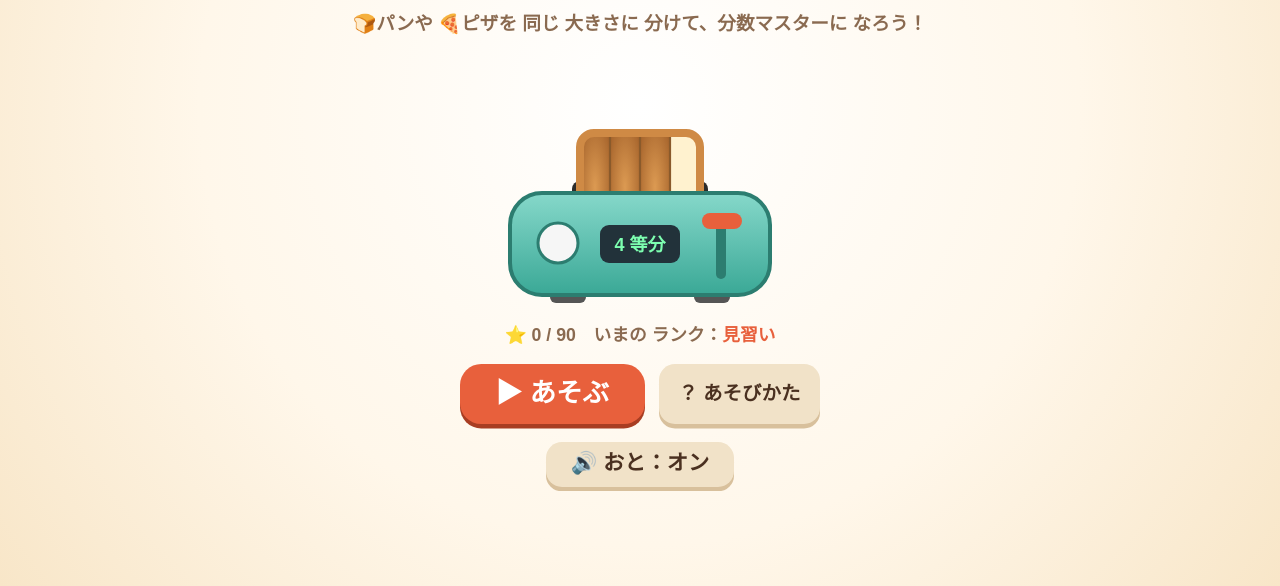
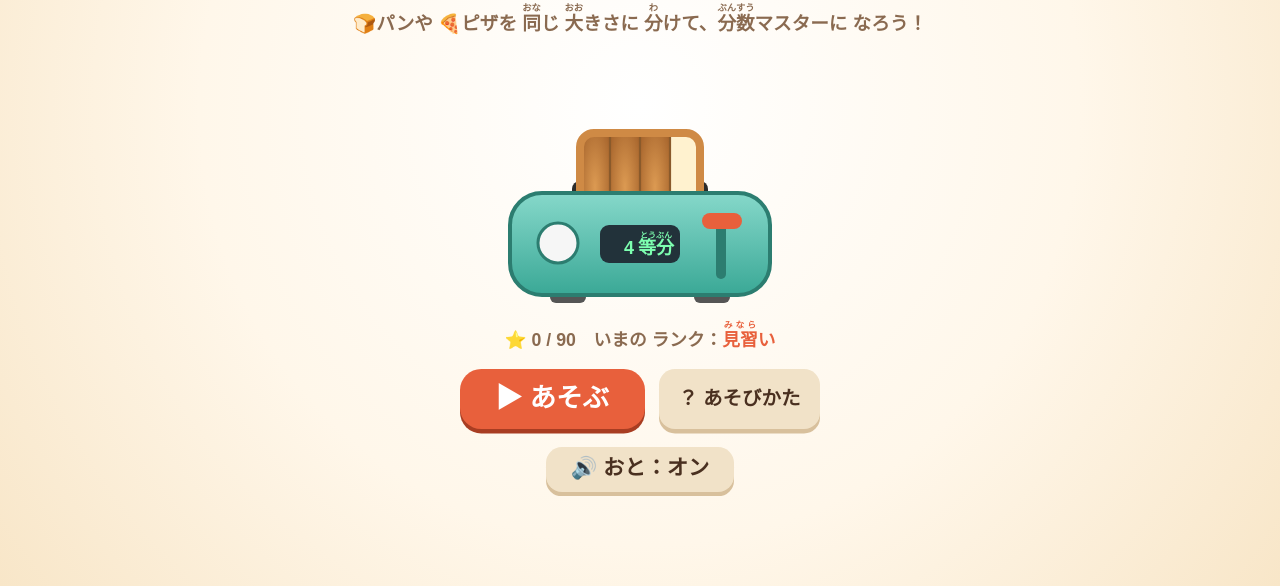
Before and after one commit to wobachan/edu-apps, a plain HTML site: page toubun-toaster/index.html in a window 1280 px wide. Shown: the part 214-800 px from the top of the page. Drawn offline with Linux system fonts and the light colour scheme.

Commit message:
等分トースター：すべての漢字にふりがな
Co-Authored-By: Claude Opus 5.5 <noreply@anthropic.com>

```diff
--- a/toubun-toaster/index.html
+++ b/toubun-toaster/index.html
@@ -183,6 +183,9 @@ svg#toaster{width:100%;height:100%;max-width:640px;display:block;overflow:visibl
 .toasting #tbody{animation:buzz .12s linear infinite}
 @keyframes buzz{0%,100%{transform:translateX(0)}50%{transform:translateX(1.6px)}}
 .lcd{font-size:25px;fill:#7dffb0;font-weight:800}
+.lcdr{font-size:11px;fill:#7dffb0;font-weight:700;text-anchor:middle;opacity:.9}
+/* ふりがな */
+rt{font-size:.5em;font-weight:700;letter-spacing:0}
 /* ピザ（オーブントースター） */
 .pzs .pc{fill:#fde7a0}
 .pzs .pc.mark{fill:url(#mk)}
@@ -309,7 +312,9 @@ svg#toaster{width:100%;height:100%;max-width:640px;display:block;overflow:visibl
     <rect x="70" y="236" width="36" height="14" rx="6" fill="#555"/><rect x="214" y="236" width="36" height="14" rx="6" fill="#555"/>
     <rect x="30" y="140" width="260" height="102" rx="32" fill="url(#tbg)" stroke="#2c7d70" stroke-width="4"/>
     <rect x="120" y="172" width="80" height="38" rx="9" fill="#22323a"/>
-    <text x="160" y="198" text-anchor="middle" font-size="18" font-weight="800" fill="#7dffb0">4 等分</text>
+    <text x="154" y="201" text-anchor="end" font-size="18" font-weight="800" fill="#7dffb0">4</text>
+    <text x="158" y="201" font-size="18" font-weight="800" fill="#7dffb0">等分</text>
+    <text x="176" y="185" text-anchor="middle" font-size="8" font-weight="700" fill="#7dffb0">とうぶん</text>
     <circle cx="78" cy="190" r="20" fill="#f6f6f6" stroke="#2c7d70" stroke-width="3"/>
     <rect x="236" y="160" width="10" height="66" rx="5" fill="#2c7d70"/><rect x="222" y="160" width="40" height="16" rx="8" fill="#e8603c"/>
   </svg>
@@ -489,6 +494,59 @@ function M(k,n){
   return `<span class="mixed">${w}${F(r,n)}</span>`;
 }
 
+/* ---------- ふりがな（2年生が 読めるように、画面に 出る すべての 漢字に ルビを つける） ---------- */
+// 画面の 字が かわる たびに、まだ ルビの ない 漢字を さがして つける。読みは この 表で きめる。
+const RUBY_WORDS=[['何等分','なんとうぶん'],['何分','なんぶん'],['分子','ぶんし'],['分数','ぶんすう'],['分母','ぶんぼ'],
+  ['十字','じゅうじ'],['名人','めいじん'],['等分','とうぶん'],['約分','やくぶん'],['通分','つうぶん'],['見習','みなら'],['角度','かくど']];
+const RUBY_ONE={中:'なか',何:'なん',作:'つく',切:'き',同:'おな',大:'おお',屋:'や',年:'ねん',引:'ひ',指:'ゆび',方:'かた',
+  点:'てん',焼:'や',等:'ひと',線:'せん',考:'かんが',見:'み',近:'ちか',通:'とお',青:'あお',食:'た',人:'にん'};
+const RUBY_HON={1:'いっぽん',2:'にほん',3:'さんぼん',4:'よんほん',5:'ごほん',6:'ろっぽん',7:'ななほん',8:'はっぽん',9:'きゅうほん',10:'じゅっぽん'};
+const KANJI_RE=/[\u4e00-\u9fff々]/;
+function readOne(ch,next){
+  if(ch==='分') return /^[けか]/.test(next)?'わ':'ぶん';   // 分ける・分かれる／等分・分だよ
+  if(ch==='出') return /^[しす]/.test(next)?'だ':'で';     // 出して・出す／出たら・出る
+  if(ch==='数') return next[0]==='え'?'かぞ':'かず';       // 数える／数が
+  return RUBY_ONE[ch]||null;
+}
+function rubyFrag(text){
+  const f=document.createDocumentFragment();
+  let plain='';
+  const flush=()=>{ if(plain){ f.appendChild(document.createTextNode(plain)); plain=''; } };
+  const ruby=(base,rt)=>{ flush(); const r=document.createElement('ruby'); r.textContent=base; const t=document.createElement('rt'); t.textContent=rt; r.appendChild(t); f.appendChild(r); };
+  for(let i=0;i<text.length;){
+    const m=text.slice(i).match(/^(\d+)([人本])/);
+    if(m){ // 1人・2人・3本 など、数字と いっしょに 読む もの
+      const n=+m[1];
+      if(m[2]==='人'&&(n===1||n===2)){ ruby(m[0],n===1?'ひとり':'ふたり'); i+=m[0].length; continue; }
+      if(m[2]==='本'){ ruby(m[0],RUBY_HON[n]||m[1]+'ほん'); i+=m[0].length; continue; }
+    }
+    const ch=text[i];
+    if(!KANJI_RE.test(ch)){ plain+=ch; i++; continue; }
+    const w=RUBY_WORDS.find(([k])=>text.startsWith(k,i));
+    if(w){ ruby(w[0],w[1]); i+=w[0].length; continue; }
+    const r=readOne(ch,text.slice(i+1,i+3));
+    if(r) ruby(ch,r); else plain+=ch;
+    i++;
+  }
+  flush();
+  return f;
+}
+function rubify(root){
+  const tw=document.createTreeWalker(root,NodeFilter.SHOW_TEXT,{acceptNode:n=>{
+    if(!KANJI_RE.test(n.nodeValue)) return NodeFilter.FILTER_REJECT;
+    const p=n.parentElement;
+    if(!p||p.closest('ruby,script,style,svg,title,textarea')) return NodeFilter.FILTER_REJECT;
+    return NodeFilter.FILTER_ACCEPT;
+  }});
+  const list=[]; while(tw.nextNode()) list.push(tw.currentNode);
+  list.forEach(n=>n.replaceWith(rubyFrag(n.nodeValue)));
+}
+let rubyQueued=false;
+new MutationObserver(()=>{
+  if(rubyQueued) return; rubyQueued=true;
+  queueMicrotask(()=>{ rubyQueued=false; rubify(document.body); });
+}).observe(document.body,{childList:true,subtree:true,characterData:true});
+
 /* ---------- おと ---------- */
 const sfx={
   ctx:null,
@@ -662,7 +720,9 @@ function buildPizza(){
   // そうさパネル
   h+=`<rect x="350" y="44" width="76" height="150" rx="12" fill="#c95424" opacity=".5"/>
     <rect x="356" y="52" width="64" height="40" rx="8" fill="#22323a" stroke="#14202a" stroke-width="3"/>
-    <text id="lcd" x="388" y="79" text-anchor="middle" class="lcd" style="font-size:16px"></text>
+    <text id="lcdn" x="386" y="83" text-anchor="end" class="lcd" style="font-size:16px"></text>
+    <text id="lcdk" x="389" y="83" class="lcd" style="font-size:16px"></text>
+    <text id="lcdr" x="405" y="65" class="lcdr" style="font-size:8px"></text>
     <g id="lever" class="lever" transform="translate(388 142)">
       <circle r="30" fill="#f6f6f6" stroke="#7a3412" stroke-width="4"/>
       <g id="tdial"><rect x="-4" y="-27" width="8" height="20" rx="4" fill="#e8603c"/></g>
@@ -707,7 +767,9 @@ function buildBread(){
     <rect x="52" y="238" width="376" height="12" rx="6" fill="#c8f0e8" opacity=".7"/>
     <rect x="34" y="296" width="412" height="9" fill="#e9f6f3" opacity=".55"/>
     <rect x="168" y="318" width="144" height="54" rx="12" fill="#22323a" stroke="#14202a" stroke-width="3"/>
-    <text id="lcd" x="240" y="355" text-anchor="middle" class="lcd"></text>
+    <text id="lcdn" x="232" y="361" text-anchor="end" class="lcd"></text>
+    <text id="lcdk" x="238" y="361" class="lcd"></text>
+    <text id="lcdr" x="263" y="333" class="lcdr"></text>
     <g transform="translate(96 346)">
       <circle r="31" fill="#f6f6f6" stroke="#2c7d70" stroke-width="4"/>
       <circle r="22" fill="#fff" stroke="#d6e7e3" stroke-width="2"/>
@@ -724,7 +786,14 @@ function paint(){
     r.setAttribute('class','pc '+(s==='eaten'?'toast':s)+(own&&s!=='eaten'?' own'+own:''));
   });
   document.querySelectorAll('.eat').forEach(r=>r.setAttribute('class','eat'+(S.st[r.dataset.b][r.dataset.i]==='eaten'?' on':'')));
-  const lcd=$('#lcd'); if(lcd) lcd.textContent=S.mode==='cut'?'✂ 切る':S.hideN?'？ 等分':S.n+' 等分';
+  const ln=$('#lcdn'), lk=$('#lcdk'), lr=$('#lcdr');
+  if(ln){
+    const cut=S.mode==='cut', fs=parseFloat(getComputedStyle(lk).fontSize)||25, x0=+lk.getAttribute('x');
+    ln.textContent=cut?'✂':S.hideN?'？':S.n;
+    lk.textContent=cut?'切る':'等分';
+    lr.textContent=cut?'き':'とうぶん';
+    lr.setAttribute('x',cut?x0+fs/2:x0+fs);   // 読みは 漢字の まん中の 上に
+  }
 }
 const count=s=>S.st.flat().filter(x=>x===s).length;
 function newBread(pop=true){
@@ -1781,6 +1850,7 @@ document.addEventListener('keydown',e=>{
 requestAnimationFrame(loop);
 syncSound();
 goTitle();
+rubify(document.body);
 </script>
 </body>
 </html>
```
